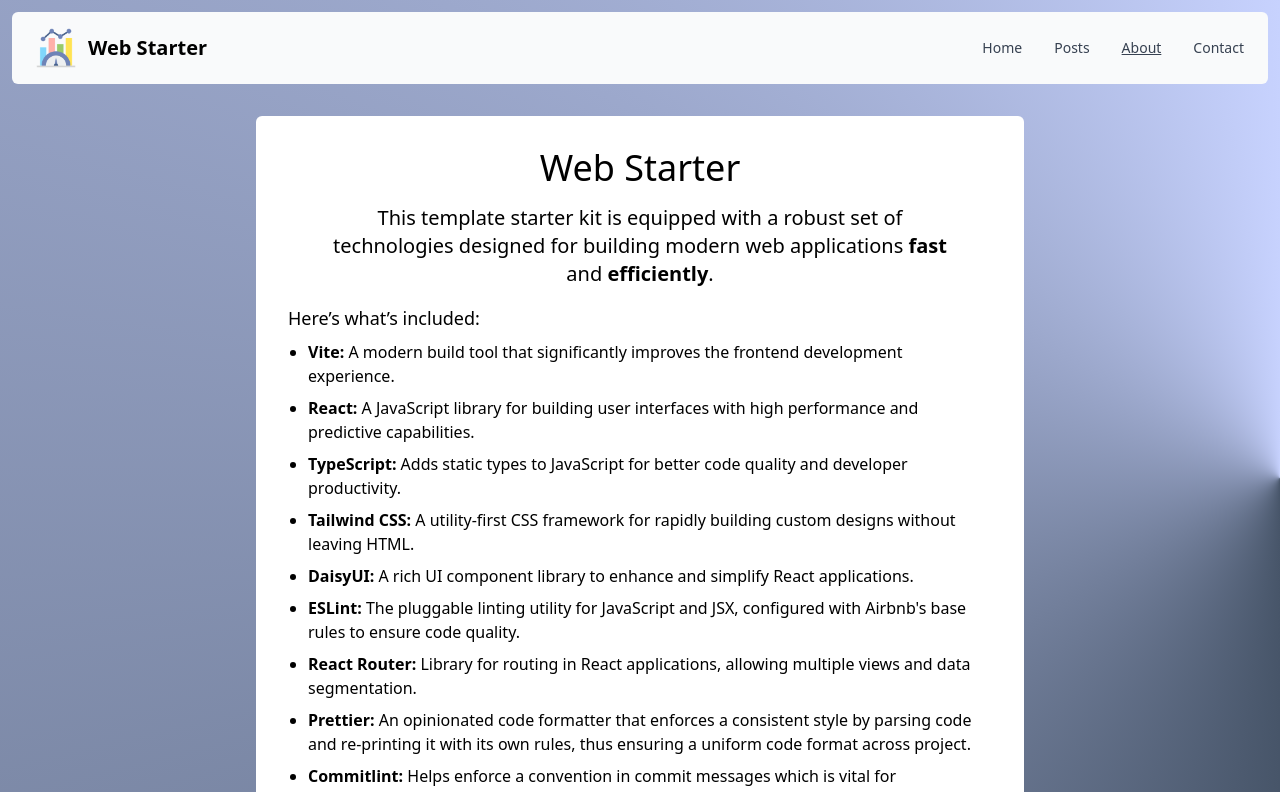
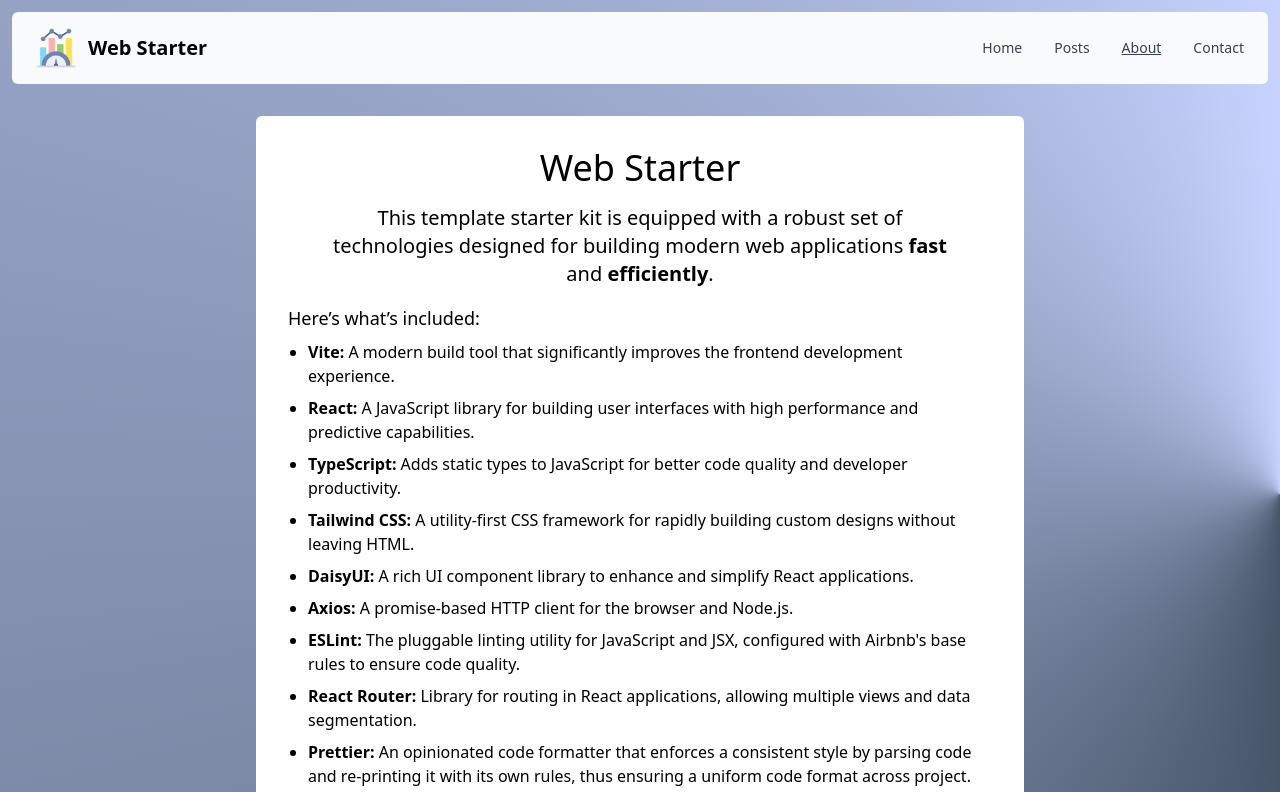
Before and after one commit to artemshchirov/web-starter, a React (Vite) app: page /about in a window 1280 px wide. Shown: the top 792 px of the page. Built offline with nearby package versions, Linux system fonts and the light colour scheme.

Commit message:
refactor(web): update about with Axios

```diff
--- a/src/pages/About.tsx
+++ b/src/pages/About.tsx
@@ -35,6 +35,9 @@
             applications.
           </li>
           <li>
+            <strong>Axios:</strong> A promise-based HTTP client for the browser and Node.js.
+          </li>
+          <li>
             <strong>ESLint:</strong> The pluggable linting utility for JavaScript and JSX,
             configured with Airbnb's base rules to ensure code quality.
           </li>
```
